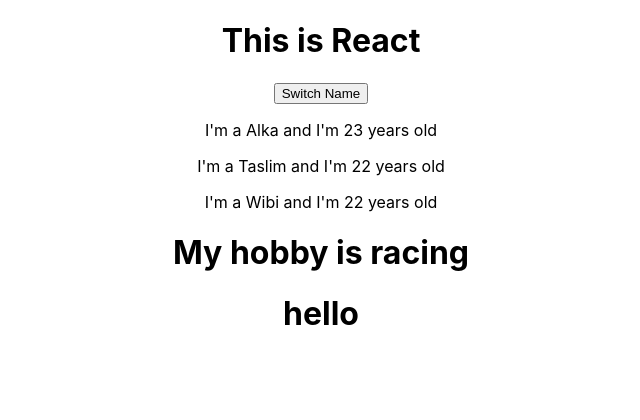
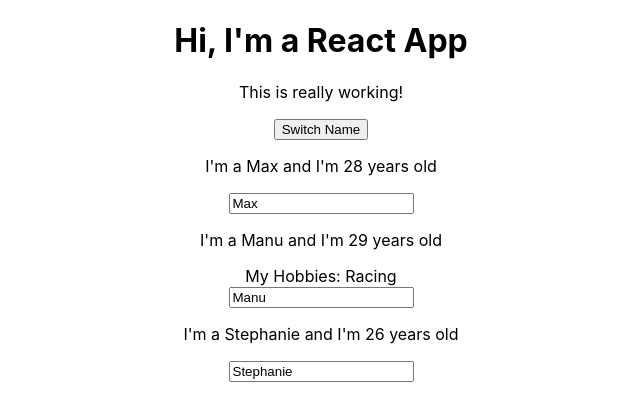
Before and after one commit to snalkaa97/learn-react, a React (Create React App) app: page / in a window 1280 px wide. Shown: the top 420 px of the page, without its empty margins (319-959 px from the left). Built offline with nearby package versions, Linux system fonts and the light colour scheme.

Commit message:
adding two way binding

```diff
--- a/src/App.js
+++ b/src/App.js
@@ -1,59 +1,67 @@
-// import logo from "./logo.svg";
+import React, { Component } from "react";
 import "./App.css";
-import React, { useState } from "react";
-import Person from "./Person/Person.js";
-const App = (props) => {
-	const [personsState, setPersonsState] = useState({
+import Person from "./Person/Person";
+
+class App extends Component {
+	state = {
 		persons: [
-			{ name: "Alka", age: 23 },
-			{ name: "Taslim", age: 22 },
-			{ name: "Wibi", age: 22 },
+			{ name: "Max", age: 28 },
+			{ name: "Manu", age: 29 },
+			{ name: "Stephanie", age: 26 },
 		],
-	});
+		otherState: "some other value",
+	};
 
-	const [otherState, setOtherState] = useState("some other value");
-
-	console.log(personsState, otherState);
-
-	const SwitchNameHandler = () => {
-		console.log("clicked");
-		// console.log((state.persons[0].name = "Alkatiri"));
-		setPersonsState({
+	switchNameHandler = (newName) => {
+		// console.log('Was clicked!');
+		// DON'T DO THIS: this.state.persons[0].name = 'Maximilian';
+		this.setState({
 			persons: [
-				{ name: "Alkatiri", age: 23 },
-				{ name: "Taslim", age: 22 },
-				{ name: "Wibi", age: 21 },
+				{ name: newName, age: 28 },
+				{ name: "Manu", age: 29 },
+				{ name: "Stephanie", age: 27 },
 			],
 		});
 	};
 
-	return (
-		// React.createElement(
-		// 	"div",
-		// 	{ className: "App" },
-		// 	React.createElement("h1", null, "Hello world")
-		<div>
+	nameChangedHandler = (event) => {
+		this.setState({
+			persons: [
+				{ name: "Max", age: 28 },
+				{ name: event.target.value, age: 29 },
+				{ name: "Stephanie", age: 27 },
+			],
+		});
+	};
+
+	render() {
+		return (
 			<div className="App">
-				<h1>This is React</h1>
-				<button onClick={SwitchNameHandler}>Switch Name</button>
+				<h1>Hi, I'm a React App</h1>
+				<p>This is really working!</p>
+				<button onClick={this.switchNameHandler.bind(this, "Maximilian")}>
+					Switch Name
+				</button>
 				<Person
-					name={personsState.persons[0].name}
-					age={personsState.persons[0].age}
+					name={this.state.persons[0].name}
+					age={this.state.persons[0].age}
 				/>
 				<Person
-					name={personsState.persons[1].name}
-					age={personsState.persons[1].age}
+					name={this.state.persons[1].name}
+					age={this.state.persons[1].age}
+					click={this.switchNameHandler.bind(this, "Max!")}
+					changed={this.nameChangedHandler}
+				>
+					My Hobbies: Racing
+				</Person>
+				<Person
+					name={this.state.persons[2].name}
+					age={this.state.persons[2].age}
 				/>
-				<Person
-					name={personsState.persons[2].name}
-					age={personsState.persons[2].age}
-				>
-					<h1>My hobby is racing</h1>
-					<h1>hello</h1>
-				</Person>
 			</div>
-		</div>
-	);
-};
+		);
+		// return React.createElement('div', {className: 'App'}, React.createElement('h1', null, 'Does this work now?'));
+	}
+}
 
 export default App;
--- a/src/Person/Person.js
+++ b/src/Person/Person.js
@@ -3,10 +3,11 @@
 const person = (obj) => {
 	return (
 		<div>
-			<p>
+			<p onClick={obj.click}>
 				I'm a {obj.name} and I'm {obj.age} years old
 			</p>
 			<div>{obj.children}</div>
+			<input type="text" onChange={obj.changed} value={obj.name} />
 		</div>
 	);
 };
```
Also changed, not shown: 1 other file (tests, documents, lock files or other folders).
